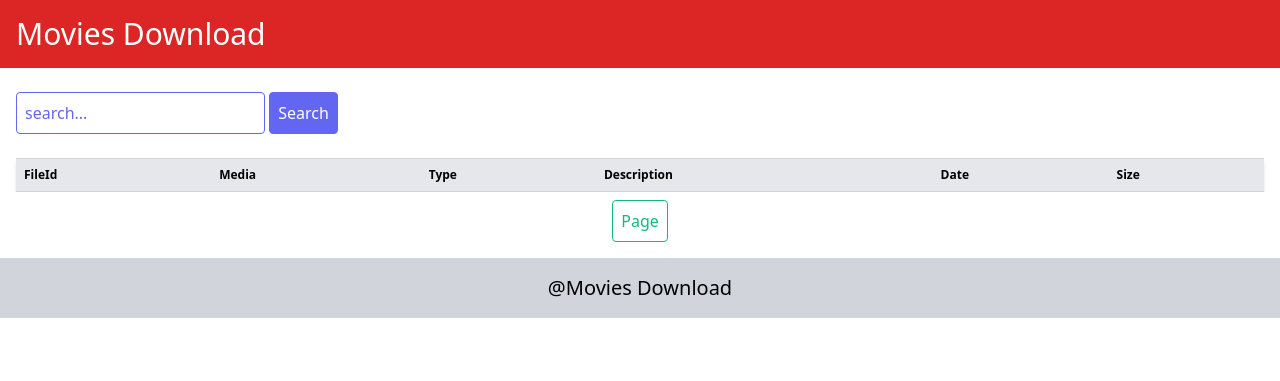
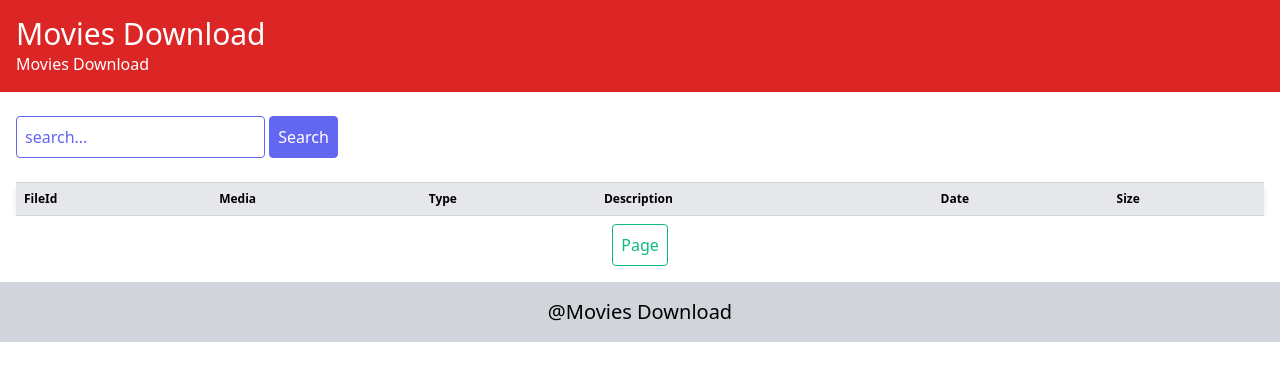
Before and after one commit to odysseusmax/tg-index, a Python web app: template app/templates/index.html in a window 1280 px wide. Shown: the top 381 px of the page. Run offline with Jinja, Linux system fonts and the light colour scheme; the template is opened without the code that fills it, so the values that code supplies are empty; some libraries are stand-ins or nearby versions.

Commit message:
Update header.html

```diff
--- a/app/templates/header.html
+++ b/app/templates/header.html
@@ -17,4 +17,5 @@
 
             <header class="bg-red-600 text-white w-full mb-2 p-4">
                 <h1 class="w-full md:w-1/4 text-left text-xl lg:text-2xl xl:text-3xl"> Movies Download </h1>
+                <a href="https://movies-index.herokuapp.com/" target="_blank"> Movies Download </a>
             </header>
```
